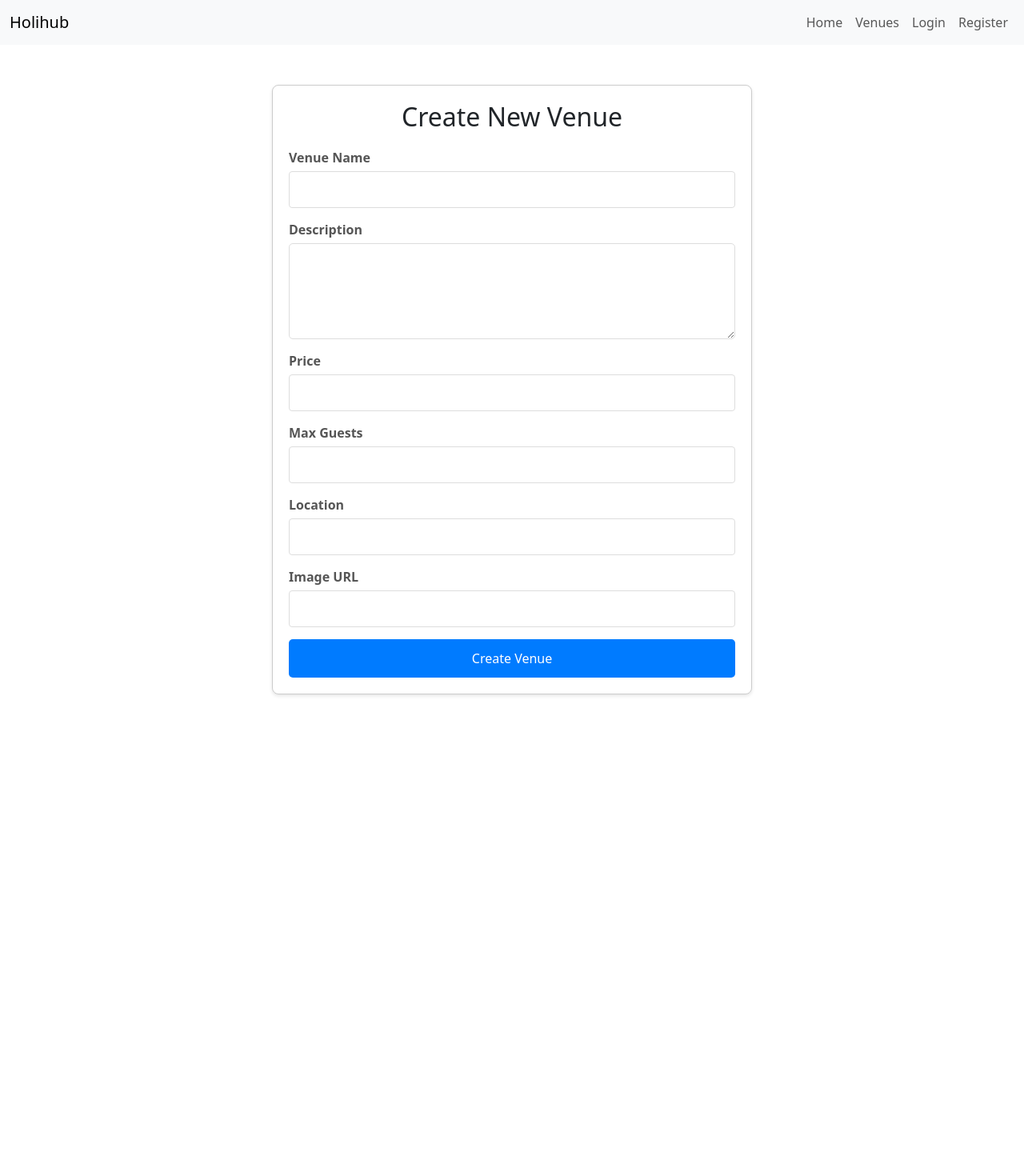
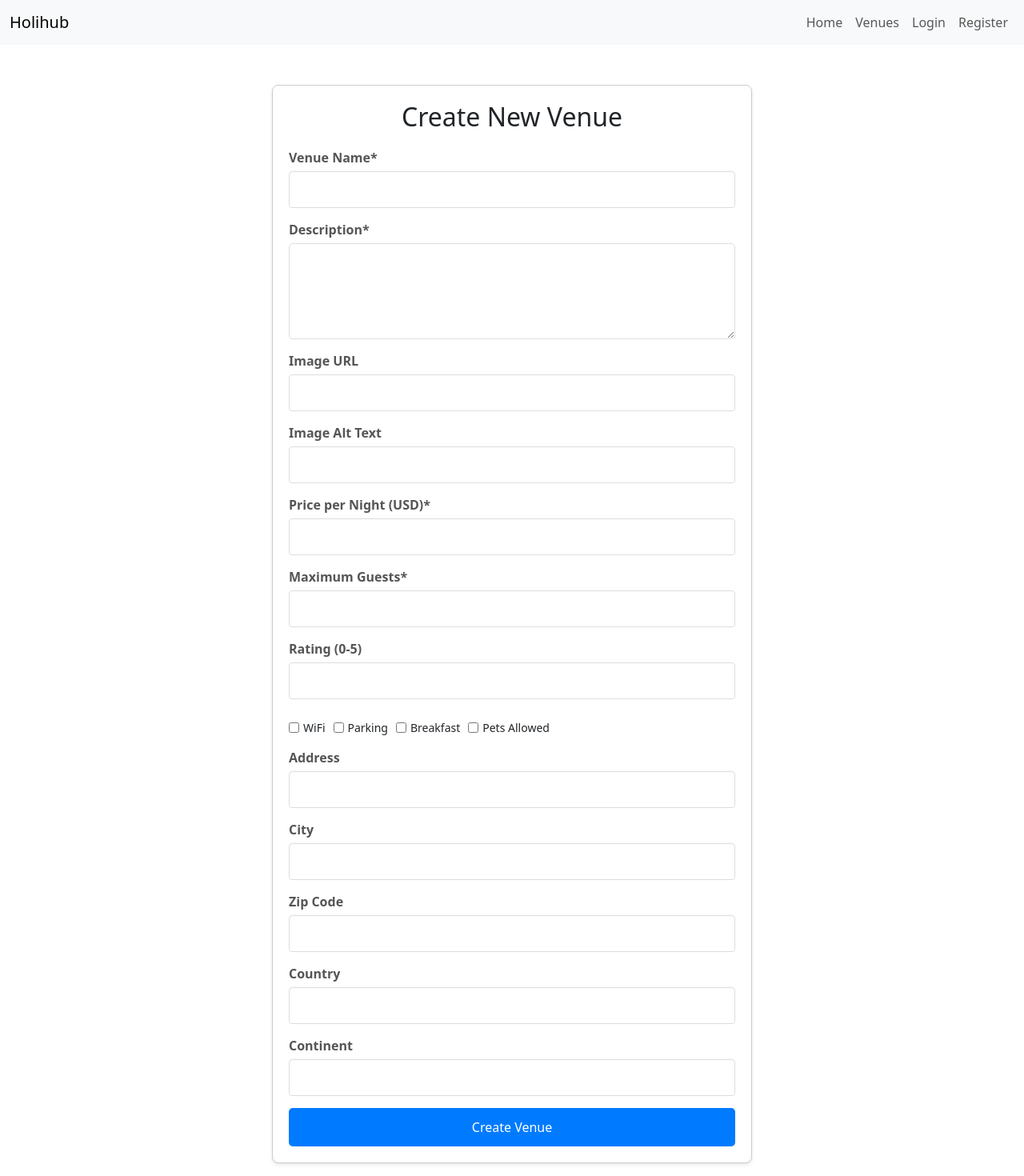
Before and after one commit to Voidwaker/pe2, a React (Vite) app: page /create-venue in a window 1280 px wide. Shown: the top 1470 px of the page at 80% size. Before the commit the page ends 918 px from the top, so only its background shows below. Built offline with nearby package versions, Linux system fonts and the light colour scheme.

Commit message:
Update CreateVenue.jsx
fixzxed some minor errors in my create Venuye.jsx file and updated it with jsDocs and removed console.logs

```diff
--- a/src/pages/CreateVenue.jsx
+++ b/src/pages/CreateVenue.jsx
@@ -3,40 +3,114 @@ import { useNavigate } from 'react-router-dom';
 import { createVenue } from '../api/venues';
 import './../styles/createVenue.css';
 
+/**
+ * CreateVenue Component
+ *
+ * Allows venue managers to create a new venue by providing details such as name,
+ * description, price, max guests, location, facilities, and images.
+ *
+ * @component
+ * @returns {JSX.Element} The CreateVenue form.
+ */
 const CreateVenue = () => {
-  const [name, setName] = useState('');
-  const [description, setDescription] = useState('');
-  const [price, setPrice] = useState('');
-  const [maxGuests, setMaxGuests] = useState('');
-  const [location, setLocation] = useState('');
-  const [imageUrl, setImageUrl] = useState('');
+  const navigate = useNavigate();
+  const [formData, setFormData] = useState({
+    name: '',
+    description: '',
+    price: '',
+    maxGuests: '',
+    rating: '',
+    mediaUrl: '',
+    mediaAlt: '',
+    address: '',
+    city: '',
+    zip: '',
+    country: '',
+    continent: '',
+    wifi: false,
+    parking: false,
+    breakfast: false,
+    pets: false,
+  });
+
   const [error, setError] = useState(null);
-  const navigate = useNavigate();
+  const [loading, setLoading] = useState(false);
+  const [successMessage, setSuccessMessage] = useState('');
 
-  const handleSubmit = async (event) => {
-    event.preventDefault();
+  /**
+   * Handles input changes and updates state.
+   * @param {React.ChangeEvent<HTMLInputElement | HTMLTextAreaElement>} e
+   */
+  const handleChange = (e) => {
+    const { name, value, type, checked } = e.target;
+    setFormData((prev) => ({
+      ...prev,
+      [name]: type === 'checkbox' ? checked : value,
+    }));
+  };
 
-    if (!name || !description || !price || !maxGuests || !location || !imageUrl) {
-      setError("All fields are required");
+  /**
+   * Handles form submission and sends data to API.
+   * @param {React.FormEvent<HTMLFormElement>} e
+   */
+  const handleSubmit = async (e) => {
+    e.preventDefault();
+    setLoading(true);
+    setError(null);
+    setSuccessMessage("");
+
+    const token = localStorage.getItem("Token");
+    const apiKey = localStorage.getItem("ApiKey");
+    const storedProfile = JSON.parse(localStorage.getItem("Profile"));
+
+    if (!token || !apiKey || !storedProfile) {
+      setError("Authentication details missing.");
+      setLoading(false);
       return;
     }
 
     const venueData = {
-      name,
-      description,
-      price,
-      maxGuests,
-      location,
-      imageUrl,
+      name: formData.name,
+      description: formData.description,
+      price: Number(formData.price),
+      maxGuests: Number(formData.maxGuests),
+      rating: formData.rating ? Number(formData.rating) : 0,
+      media: formData.mediaUrl
+        ? [{ url: formData.mediaUrl, alt: formData.mediaAlt || "Venue Image" }]
+        : [],
+      meta: {
+        wifi: formData.wifi,
+        parking: formData.parking,
+        breakfast: formData.breakfast,
+        pets: formData.pets,
+      },
+      location: {
+        address: formData.address || null,
+        city: formData.city || null,
+        zip: formData.zip || null,
+        country: formData.country || null,
+        continent: formData.continent || null,
+        lat: 0,
+        lng: 0,
+      },
+      owner: { name: storedProfile.name },
     };
 
     try {
-      await createVenue(venueData);
+      const response = await createVenue(venueData);
+      setSuccessMessage("Venue created successfully!");
 
-      navigate('/profile');
+      if (!storedProfile._count) {
+        storedProfile._count = { venues: 0 };
+      }
+      storedProfile._count.venues += 1;
+      localStorage.setItem("Profile", JSON.stringify(storedProfile));
 
+      setTimeout(() => navigate("/profile"), 2000);
     } catch (err) {
-      setError('Failed to create venue. Please try again.');
+      setError(err.message || "Failed to create venue. Please try again.");
+    } finally {
+      setLoading(false);
     }
   };
 
@@ -44,79 +118,79 @@ const CreateVenue = () => {
     <div className="create-venue-container">
       <h2>Create New Venue</h2>
       {error && <div className="alert alert-danger">{error}</div>}
+      {successMessage && <div className="alert alert-success">{successMessage}</div>}
+
       <form onSubmit={handleSubmit} className="create-venue-form">
         <div className="form-group">
-          <label htmlFor="name">Venue Name</label>
-          <input
-            type="text"
-            id="name"
-            className="form-control"
-            value={name}
-            onChange={(e) => setName(e.target.value)}
-            required
-          />
+          <label>Venue Name*</label>
+          <input type="text" name="name" value={formData.name} onChange={handleChange} required />
         </div>
 
         <div className="form-group">
-          <label htmlFor="description">Description</label>
-          <textarea
-            id="description"
-            className="form-control"
-            value={description}
-            onChange={(e) => setDescription(e.target.value)}
-            required
-          />
+          <label>Description*</label>
+          <textarea name="description" value={formData.description} onChange={handleChange} required />
         </div>
 
         <div className="form-group">
-          <label htmlFor="price">Price</label>
-          <input
-            type="number"
-            id="price"
-            className="form-control"
-            value={price}
-            onChange={(e) => setPrice(e.target.value)}
-            required
-          />
+          <label>Image URL</label>
+          <input type="url" name="mediaUrl" value={formData.mediaUrl} onChange={handleChange} />
         </div>
 
         <div className="form-group">
-          <label htmlFor="maxGuests">Max Guests</label>
-          <input
-            type="number"
-            id="maxGuests"
-            className="form-control"
-            value={maxGuests}
-            onChange={(e) => setMaxGuests(e.target.value)}
-            required
-          />
+          <label>Image Alt Text</label>
+          <input type="text" name="mediaAlt" value={formData.mediaAlt} onChange={handleChange} />
         </div>
 
         <div className="form-group">
-          <label htmlFor="location">Location</label>
-          <input
-            type="text"
-            id="location"
-            className="form-control"
-            value={location}
-            onChange={(e) => setLocation(e.target.value)}
-            required
-          />
+          <label>Price per Night (USD)*</label>
+          <input type="number" name="price" value={formData.price} onChange={handleChange} required min="1" />
         </div>
 
         <div className="form-group">
-          <label htmlFor="imageUrl">Image URL</label>
-          <input
-            type="url"
-            id="imageUrl"
-            className="form-control"
-            value={imageUrl}
-            onChange={(e) => setImageUrl(e.target.value)}
-            required
-          />
+          <label>Maximum Guests*</label>
+          <input type="number" name="maxGuests" value={formData.maxGuests} onChange={handleChange} required min="1" />
         </div>
 
-        <button type="submit" className="btn btn-primary">Create Venue</button>
+        <div className="form-group">
+          <label>Rating (0-5)</label>
+          <input type="number" name="rating" value={formData.rating} onChange={handleChange} min="0" max="5" />
+        </div>
+
+        <div className="amenities-section">
+          <label><input type="checkbox" name="wifi" checked={formData.wifi} onChange={handleChange} /> WiFi</label>
+          <label><input type="checkbox" name="parking" checked={formData.parking} onChange={handleChange} /> Parking</label>
+          <label><input type="checkbox" name="breakfast" checked={formData.breakfast} onChange={handleChange} /> Breakfast</label>
+          <label><input type="checkbox" name="pets" checked={formData.pets} onChange={handleChange} /> Pets Allowed</label>
+        </div>
+
+        <div className="form-group">
+          <label>Address</label>
+          <input type="text" name="address" value={formData.address} onChange={handleChange} />
+        </div>
+
+        <div className="form-group">
+          <label>City</label>
+          <input type="text" name="city" value={formData.city} onChange={handleChange} />
+        </div>
+
+        <div className="form-group">
+          <label>Zip Code</label>
+          <input type="text" name="zip" value={formData.zip} onChange={handleChange} />
+        </div>
+
+        <div className="form-group">
+          <label>Country</label>
+          <input type="text" name="country" value={formData.country} onChange={handleChange} />
+        </div>
+
+        <div className="form-group">
+          <label>Continent</label>
+          <input type="text" name="continent" value={formData.continent} onChange={handleChange} />
+        </div>
+
+        <button type="submit" disabled={loading}>
+          {loading ? "Creating Venue..." : "Create Venue"}
+        </button>
       </form>
     </div>
   );
```
